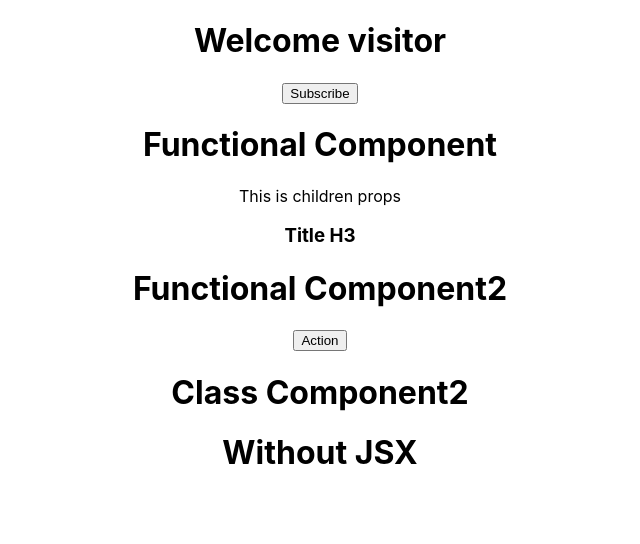
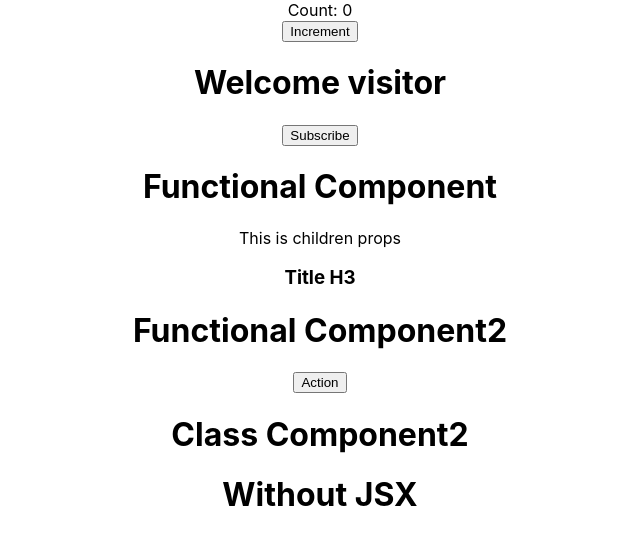
Before and after one commit to jaceksen/helloWorldWishwas, a React (Create React App) app: page / in a window 1280 px wide. Shown: the top 544 px of the page, without its empty margins (320-960 px from the left). Built offline with nearby package versions, Linux system fonts and the light colour scheme.

Commit message:
Lekcja 11

```diff
--- a/src/App.js
+++ b/src/App.js
@@ -4,10 +4,12 @@
 import Welcome from './components/Welcome';
 import Hello from './components/Hello';
 import Message from './components/Message';
+import Counter from './components/Counter';
 
 function App() {
   return (
     <div className="App">
+      <Counter />
       <Message />
       <Greet name="Component">
         <p>This is children props</p>
--- /dev/null
+++ b/src/components/Counter.js
@@ -0,0 +1,53 @@
+import React, { Component } from 'react'
+
+class Counter extends Component {
+
+    constructor(props) {
+        super(props)
+
+        this.state = {
+             count: 0
+        }
+    }
+
+    logujState = () => {
+        console.log('Callback value: ', this.state.count);
+    }
+
+    increment() {
+        // this set state has two parameters
+        // second parameter is the callback function
+        // callback function is used to execute the coda after setState
+      this.setState({
+          count: this.state.count + 1
+      }, this.logujState);
+      console.log(this.state.count);
+    }
+
+    increment2() {
+      this.setState((previousState, props) => ({
+          count: previousState.count + 1
+      }), this.logujState);
+      console.log(this.state.count);
+    }
+
+    incrementFive() {
+        this.increment2();
+        this.increment2();
+        this.increment2();
+        this.increment2();
+        this.increment2();
+    }
+
+
+    render() {
+        return (
+            <div>
+                <div>Count: {this.state.count}</div>
+                <button onClick={() => this.incrementFive()}>Increment</button>
+            </div>
+        )
+    }
+}
+
+export default Counter
```
Also changed, not shown: 1 other file (tests, documents, lock files or other folders).
